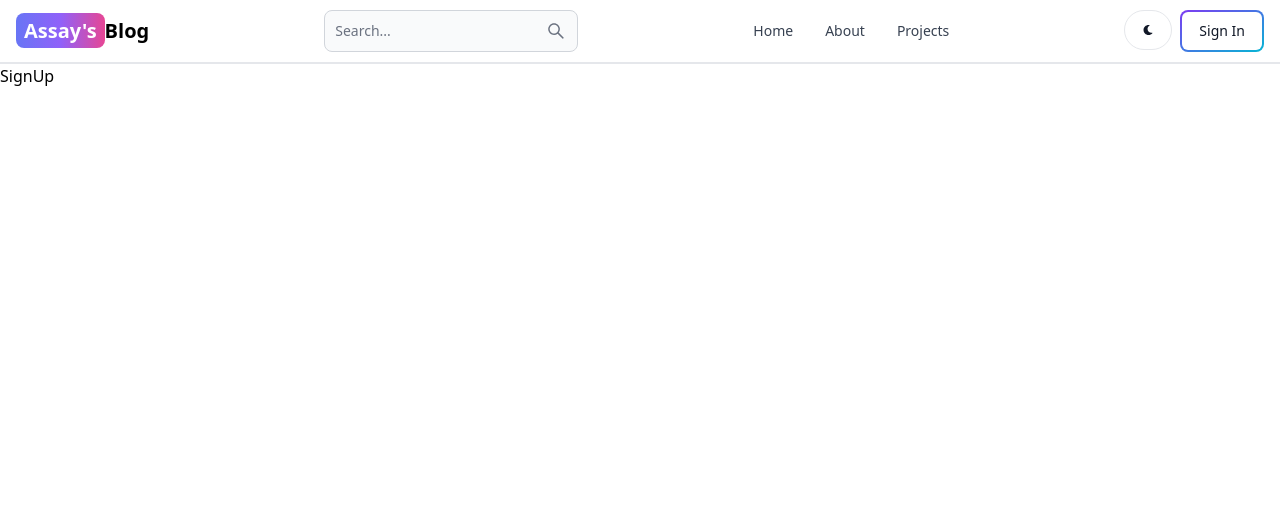
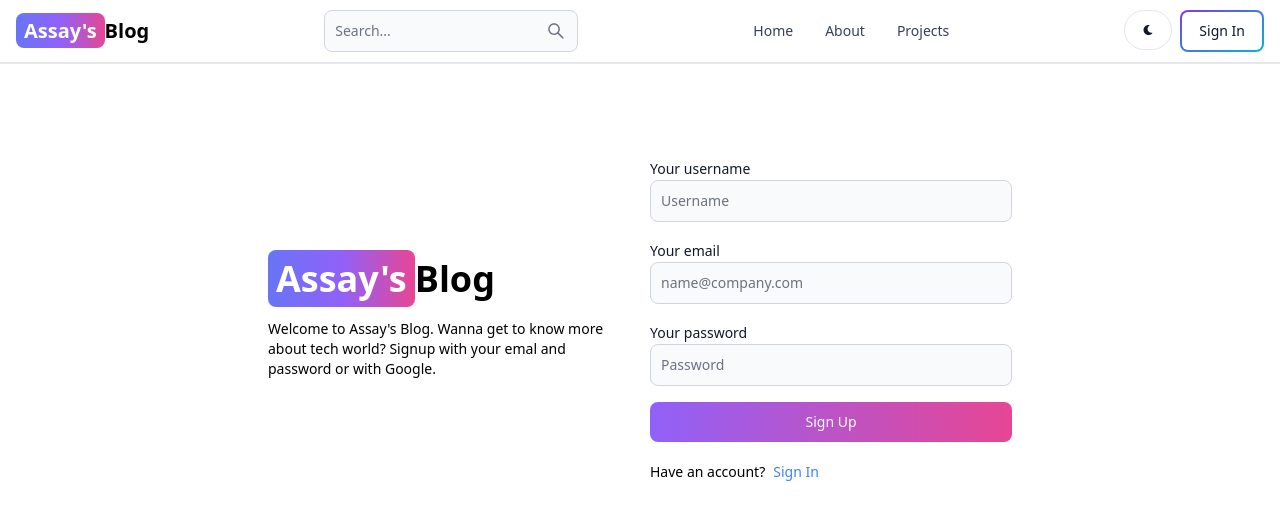
Before and after one commit to assaypoulose/Blog-App, a React (Vite) app in the folder client/: page /sign-up in a window 1280 px wide. Shown: the top 520 px of the page. Built offline with nearby package versions, Linux system fonts and the light colour scheme.

Commit message:
created sign-up UI

```diff
--- a/client/src/pages/SignUp.jsx
+++ b/client/src/pages/SignUp.jsx
@@ -1,7 +1,57 @@
+import { Button, Label, TextInput } from 'flowbite-react'
 import React from 'react'
+import { Link } from 'react-router-dom'
 
 export default function SignUp() {
   return (
-    <div>SignUp</div>
+    <div className='min-h-screen mt-20'>
+      <div className='flex p-3 max-w-3xl mx-auto flex-col md:flex-row md:items-center gap-5'>
+
+        {/* left */}
+        <div className="flex-1">
+        <Link to="/" className='font-bold dark:text-white text-4xl'>
+            <span className='px-2 py-1 bg-gradient-to-r from-indigo-500 via-purple-500 to-pink-500 rounded-lg text-white'>Assay's</span>
+            Blog
+        </Link>
+        <p className='text-sm mt-5'>Welcome to Assay's Blog. Wanna get to know more about tech world? Signup with your emal and password or with Google.</p>
+        </div>
+
+        {/* right */}
+        <div className="flex-1">
+          <form className='flex flex-col gap-4'>
+            <div>
+              <Label value='Your username' />
+              <TextInput
+                type='text'
+                placeholder='Username'
+                id='username' />
+            </div>
+            <div>
+              <Label value='Your email' />
+              <TextInput
+                type='text'
+                placeholder='name@company.com'
+                id='email' />
+            </div>
+            <div>
+              <Label value='Your password' />
+              <TextInput
+                type='text'
+                placeholder='Password'
+                id='password' />
+            </div>
+            <Button gradientDuoTone='purpleToPink' type='submit'>
+              Sign Up
+            </Button>
+          </form>
+          <div className=" flex gap-2 text-sm mt-5">
+            <span>Have an account?</span>
+            <Link to='/sign-in' className='text-blue-500'>
+              Sign In
+            </Link>
+          </div>
+        </div>
+      </div>
+    </div>
   )
 }
```
